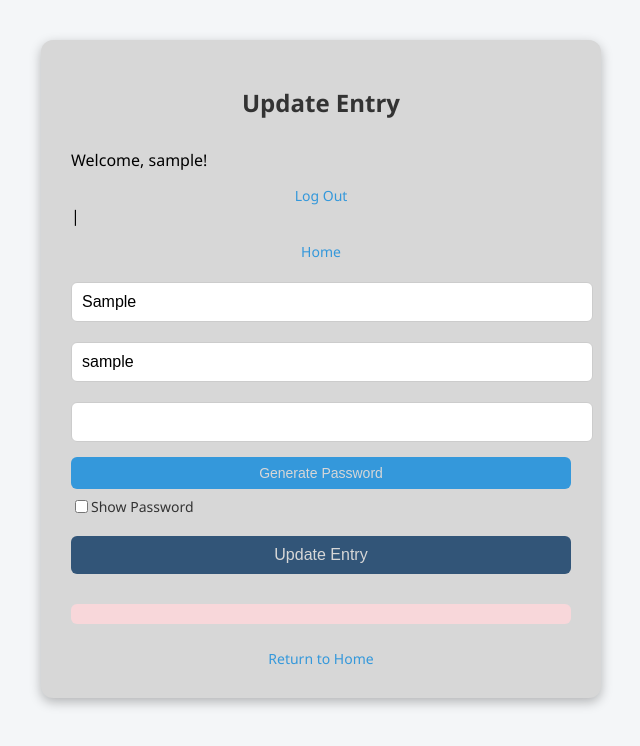
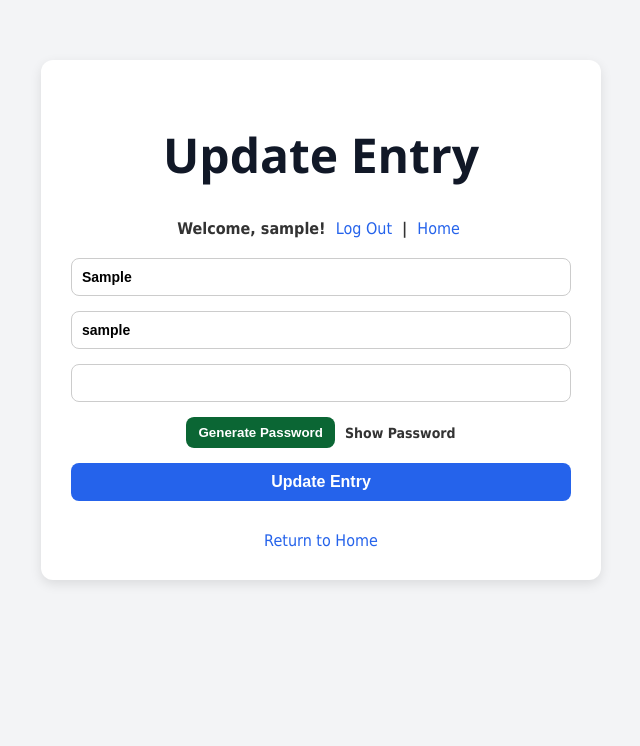
Before and after one commit to Ujjaldeep/PasswordManager, a Flask app: a page that uses templates/update.html in a window 1280 px wide. Shown: the top 746 px of the page, without its empty margins (319-959 px from the left). Run offline with Flask 2, Linux system fonts and the light colour scheme; a user stored in the database is signed in; tables that the repository leaves empty hold one stand-in row (values such as "Sample post").

Commit message:
Update update.css

```diff
--- a/static/update.css
+++ b/static/update.css
@@ -1,217 +1,150 @@
 /* static/update.css */
 body {
-    font-family: 'Segoe UI', Tahoma, Geneva, Verdana, sans-serif;
-    background-color: #f4f6f8;
+    font-family: 'Poppins', Tahoma, Geneva, Verdana, sans-serif;
+    background-color: #f3f4f6;
     margin: 0;
-    padding: 40px;
-    display: flex;
-    justify-content: center;
+    padding: 0;
+    color: #333;
+    font-weight: 600;
 }
 
 .Content {
-    width: 90%;
     max-width: 500px;
-    background: rgb(215,215,215);
+    margin: 60px auto;
     padding: 30px;
+    background: #fff;
     border-radius: 12px;
-    box-shadow: 0 4px 12px rgba(0, 0, 0, 0.271);
+    box-shadow: 0 4px 12px rgba(0, 0, 0, 0.1);
+    text-align: center;
 }
 
 h1 {
     text-align: center;
-    margin-bottom: 30px;
-    color: #333;
-    font-size: 24px;
-}
-
-form {
-    display: flex;
-    flex-direction: column;
-    gap: 10px;
-}
-
-input[type="text"],
-input[type="password"] {
-    width: 100%;
-    padding: 10px;
-    margin: 5px 0;
-    border: 1px solid #ccc;
-    border-radius: 6px;
-    font-size: 16px;
-}
-
-input[type="text"]:disabled {
-    background-color: #e9ecef;
-    cursor: not-allowed;
-}
-
-input[type="submit"] {
-    padding: 10px 20px;
-    margin-top: 10px;
-    background-color: #325578;
-    color: rgb(215, 215, 215);
-    border: none;
-    border-radius: 6px;
-    cursor: pointer;
-    transition: background-color 0.3s;
-    font-size: 16px;
-}
-
-input[type="submit"]:hover {
-    background-color: #34495e;
-}
-
-.password-container {
-    display: flex;
-    flex-direction: column;
-    gap: 8px;
-}
-
-.generate-btn {
-    padding: 8px 15px;
-    background-color: #3498db;
-    color: rgb(215, 215, 215);
-    border: none;
-    border-radius: 6px;
-    cursor: pointer;
-    transition: background-color 0.3s;
-    font-size: 14px;
-}
-
-.generate-btn:hover {
-    background-color: #2980b9;
-}
-
-.show-password {
-    font-size: 14px;
-    color: #333;
-    display: flex;
-    align-items: right;
-    gap: 7.5 px;
-}
-
-p.error, p.success, .password-error {
-    text-align: center;
-    margin: 10px 0;
-    padding: 10px;
-    border-radius: 6px;
-    font-size: 14px;
-}
-
-p.error, .password-error {
-    background-color: #f8d7da;
-    color: #721c24;
-}
-
-p.success {
-    background-color: #d4edda;
-    color: #155724;
+    color: #111827;
+    font-family: 'Segoe UI';
+    font-size: 48px;
+    font-weight: bold;
 }
 
 a {
-    color: #3498db;
+    color: #2563eb;
     text-decoration: none;
-    text-align: center;
-    display: block;
-    margin-top: 15px;
-    font-size: 14px;
+    font-weight: 550;
+    margin: 0 5px;
 }
 
 a:hover {
     text-decoration: underline;
 }
 
-/*
-body {
-    font-family: 'Segoe UI', Tahoma, Geneva, Verdana, sans-serif;
-    background-color: #f4f6f8;
-    margin: 0;
-    padding: 40px;
-    display: flex;
-    justify-content: center;
-}
-
-.Content {
-    width: 90%;
-    max-width: 500px; // Slightly narrower than index.html for form focus //
-    background: rgb(215,215,215);
-    padding: 30px;
-    border-radius: 12px;
-    box-shadow: 0 4px 12px rgba(0, 0, 0, 0.271);
-}
-
-h1 {
-    text-align: center;
-    margin-bottom: 30px;
-    color: #333;
-    font-size: 24px; // Matches h1 in index.html //
-}
-
 form {
     display: flex;
     flex-direction: column;
-    gap: 10px; // Consistent spacing between inputs //
+    gap: 15px;
+    margin-top: 20px;
 }
 
 input[type="text"],
-input[type="password"] {
-    width: 100%; // Full-width inputs for better form layout //
+input[type="password"],
+input[type="submit"] {
     padding: 10px;
-    margin: 5px 0; // Adjusted for vertical stacking //
     border: 1px solid #ccc;
-    border-radius: 6px;
-    font-size: 16px;
-}
-
-input[type="text"]:disabled {
-    background-color: #e9ecef;
-    cursor: not-allowed;
+    border-radius: 8px;
+    font-size: 14px;
+    font-weight: 600;
 }
 
 input[type="submit"] {
-    padding: 10px 20px;
-    margin-top: 10px;
-    background-color: #325578;
-    color: rgb(215, 215, 215);
+    background-color: #2563eb;
+    color: white;
     border: none;
-    border-radius: 6px;
     cursor: pointer;
-    transition: background-color 0.3s;
-    font-size: 16px;
+    transition: background 0.2s ease;
+    font-weight: 600;
+    font-size: medium;
 }
 
 input[type="submit"]:hover {
-    background-color: #34495e;
+    background-color: #1e40af;
 }
 
-p.error, p.success {
-    text-align: center;
-    margin: 10px 0;
-    padding: 10px;
-    border-radius: 6px;
+.password-container {
+    display: flex;
+    align-items: center;
+    justify-content: center;
+    gap: 10px;
     font-size: 14px;
 }
 
-p.error {
-    background-color: #f8d7da;
-    color: #721c24;
+.generate-btn {
+    padding: 8px 12px;
+    background-color: #0b6634;
+    border: none;
+    border-radius: 8px;
+    color: white;
+    cursor: pointer;
+    font-weight: 600
 }
 
-p.success {
-    background-color: #d4edda;
-    color: #155724;
+.generate-btn:hover {
+    background-color: #0b6634;
 }
 
-a {
-    color: #3498db;
-    text-decoration: none;
-    text-align: center;
-    display: block;
-    margin-top: 15px;
+.message {
+    padding: 10px;
+    border-radius: 6px;
+    margin: 10px 0;
     font-size: 14px;
 }
 
-a:hover {
-    text-decoration: underline;
+.message.success {
+    background-color: #d1fae5;
+    color: #065f46;
 }
-*/
+
+.message.error {
+    background-color: #fee2e2;
+    color: #991b1b;
+}
+
+input[type="checkbox"] {
+    position: absolute;
+    opacity: 0;
+    z-index: -1;
+}
+
+  input[type="checkbox"]+span {
+    cursor: pointer;
+    font: 16px sans-serif;
+    color: black;
+}
+
+input[type="checkbox"]+span:before {
+    content: '';
+    border: 1px solid rgb(0, 0, 0);
+    border-radius: 3px;
+    display: inline-block;
+    width: 16px;
+    height: 16px;
+    margin-right: 0.5em;
+    margin-top: 0.5em;
+    vertical-align: -2px;
+}
+
+input[type="checkbox"]:checked+span:before {
+    background-image: url('https://cdnjs.cloudflare.com/ajax/libs/ionicons/4.5.6/collection/build/ionicons/svg/ios-checkmark.svg');
+    background-repeat: no-repeat;
+    background-position: center;
+    background-size: 25px;
+    border-radius: 2px;
+    background-color: #bad7ff;
+    color: white;
+}
+
+input[type="checkbox"]:focus+span:before,
+input[type="checkbox"]:not(:disabled)+span:hover:before {
+    box-shadow: 0px 0px 0px 2px rgba(0, 150, 255, 1);
+    outline-color: transparent;
+    outline-width: 2px;
+    outline-style: dotted;
+}
```
